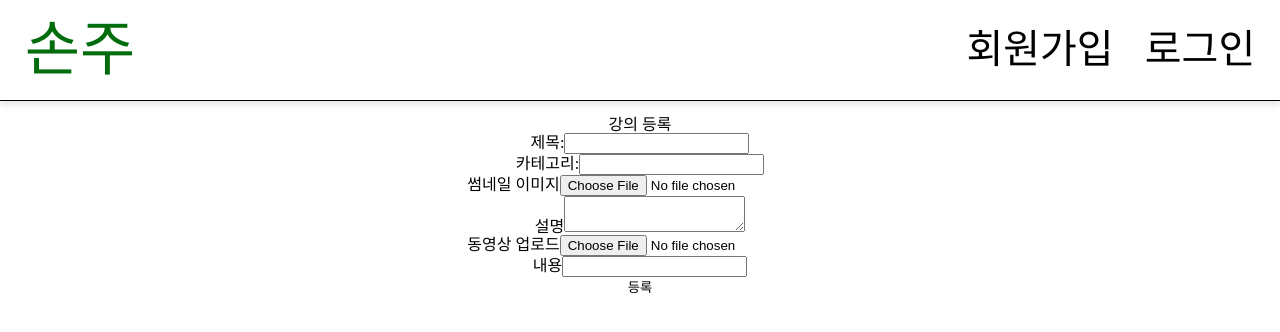
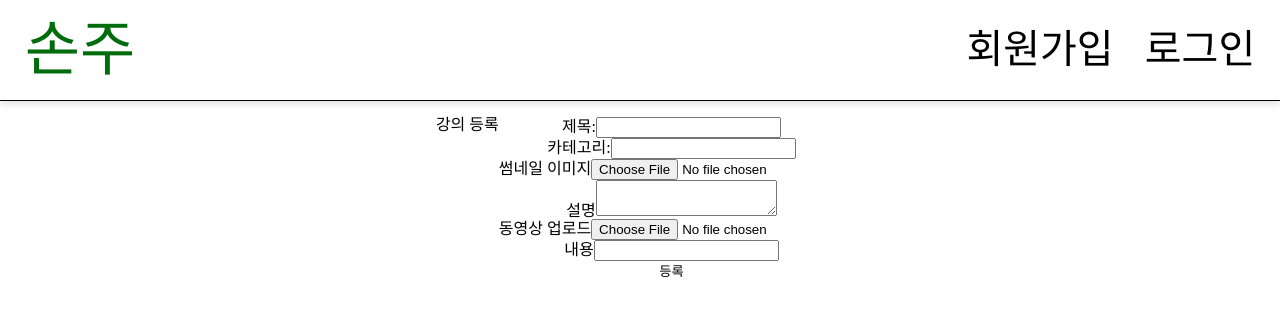
Before and after one commit to Likelion-Kwangwoon/2023Hackathon_2_FE, a React (Create React App) app in the folder gc_fe/: page /posting in a window 1280 px wide. Shown: the top 332 px of the page. Built offline with nearby package versions, Linux system fonts and the light colour scheme; a web font is replaced by a local one.

Commit message:
feat:postingpage

```diff
--- a/gc_fe/src/pages/postingPage/index.jsx
+++ b/gc_fe/src/pages/postingPage/index.jsx
@@ -98,9 +98,11 @@ export default function PostingPage() {
   };
 
   return (
-    <div>
+    <S.PostWrapper>
       <h2>강의 등록</h2>
-      <form onSubmit={handleSubmit(onSubmit)}>
+      <S.UploadForm onSubmit={handleSubmit(onSubmit)}>
+        <S.FormWrapper>
+          <S.FirstWrapper>
           <div>
             <label>제목:</label>
             <input type="text" name="title" {...register('title')} />
@@ -132,6 +134,8 @@ export default function PostingPage() {
             <textarea name="description" {...register('description')} />
             {errors.description && <p>{errors.description.message}</p>}
           </div>
+          </S.FirstWrapper>
+          <S.SecondWrapper>
             <div>
               <label>동영상 업로드</label>
               <input
@@ -151,6 +155,8 @@ export default function PostingPage() {
                 </video>
               </div>
             )}
+          </S.SecondWrapper>
+          <S.LastWrapper>
             <div>
               <label>내용</label>
               <input type="text" name="content" {...register('content')} />
@@ -158,7 +164,9 @@ export default function PostingPage() {
             </div>
             <button type="submit">등록</button>
             {errors.uploadError && <p>{errors.uploadError.message}</p>}
-      </form>
-    </div>
+          </S.LastWrapper>
+        </S.FormWrapper>
+      </S.UploadForm>
+    </S.PostWrapper>
   );
 }
--- a/gc_fe/src/pages/postingPage/style.js
+++ b/gc_fe/src/pages/postingPage/style.js
@@ -2,4 +2,20 @@ import styled from 'styled-components';
 
 export const PostWrapper = styled.section`
   display: flex;
+
 `
+
+export const UploadForm = styled.form`
+`
+
+export const FormWrapper = styled.div`
+`
+export const FirstWrapper = styled(FormWrapper)`
+`
+
+
+export const SecondWrapper = styled(FormWrapper)`
+`
+
+export const LastWrapper = styled(FormWrapper)`
+`
```
Lines whose indentation alone changed are shown as unchanged.
